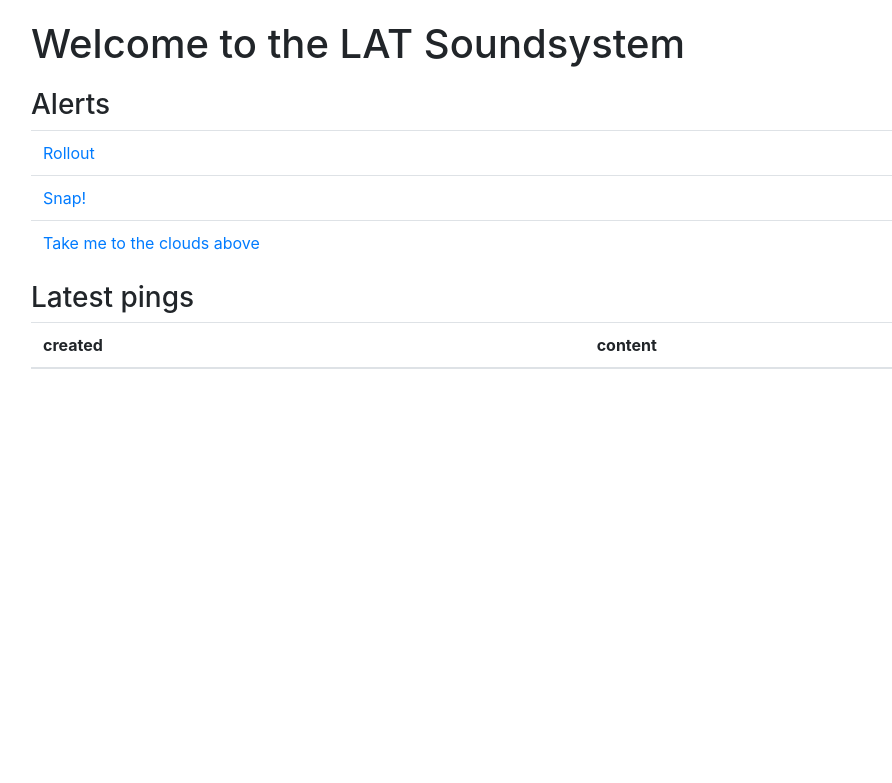
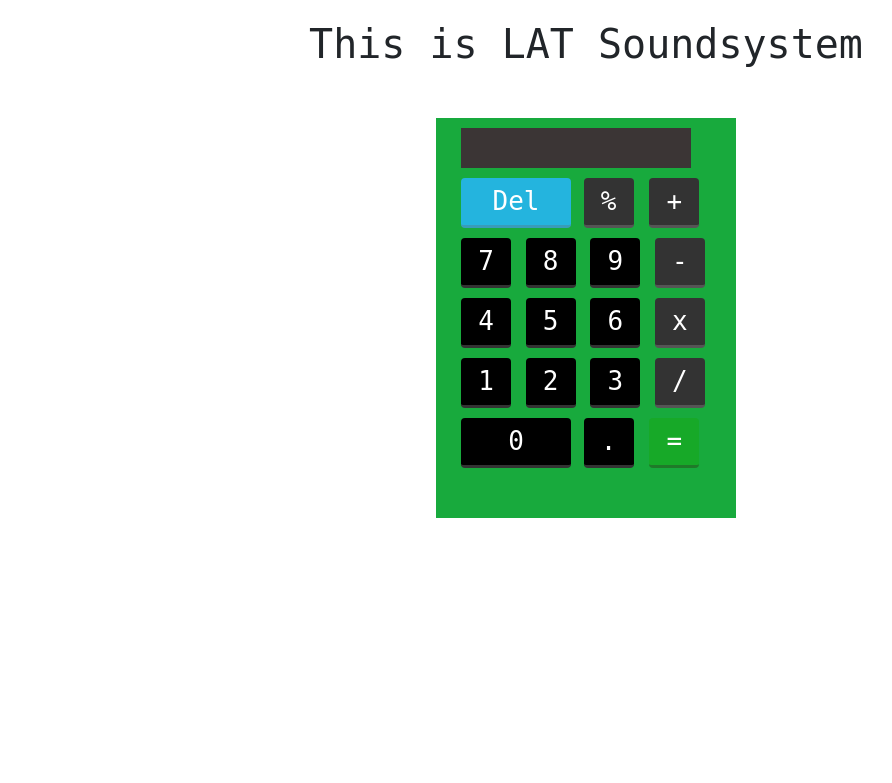
Before and after one commit to datadesk/lat-soundsystem, a Flask app: template templates/index.html in a window 1280 px wide. Shown: the top 783 px of the page, without its empty margins (54-946 px from the left). Run offline with Flask 2, Linux system fonts and the light colour scheme; the template is opened without the code that fills it, so the values that code supplies are empty; some libraries are stand-ins or nearby versions.

Commit message:
Go go go go go go

```diff
--- a/soundsystem.py
+++ b/soundsystem.py
@@ -1,6 +1,8 @@
 import os
 import dweepy
+import pygame
 from flask import Flask
+from flask import jsonify
 from flask import render_template
 app = Flask(__name__)
 
@@ -14,8 +16,16 @@ def homepage():
     """
     Homepage.
     """
+    return render_template("index.html")
+
+
+@app.route("/dweets/")
+def dweet_list():
+    """
+    Latest dweets
+    """
     object_list = dweepy.get_dweets_for(DWEEPY_NAME)
-    return render_template("index.html", object_list=object_list)
+    return render_template("dweet_list.html", object_list=object_list)
 
 
 @app.route("/rollout/")
@@ -23,9 +33,8 @@ def rollout():
     """
     What you got in that bag?
     """
-    path = os.path.join(THIS_DIR, 'rollout.wav')
-    _play(path)
-    return "ROOOOOLLLOUT!"
+    _play('rollout.wav')
+    return jsonify("ROOOOOLLLOUT!")
 
 
 @app.route("/hampster-dance/")
@@ -33,9 +42,8 @@ def hampster_dance():
     """
     The soundtrack of the Internet that once was.
     """
-    path = os.path.join(THIS_DIR, 'hampsterdance.wav')
-    _play(path)
-    return "Dance! Hampster! Dance!"
+    _play('hampsterdance.wav')
+    return jsonify("Dance! Hampster! Dance!")
 
 
 @app.route("/snap/")
@@ -43,9 +51,8 @@ def snap():
     """
     The Addams Family snaps it out.
     """
-    path = os.path.join(THIS_DIR, 'snap.wav')
-    _play(path)
-    return "OH SNAP!"
+    _play('snap.wav')
+    return jsonify("OH SNAP!")
 
 
 @app.route("/take-me-to-the-clouds-above/")
@@ -53,15 +60,13 @@ def take_me_to_the_clouds_above():
     """
     Let Whitney tell it.
     """
-    path = os.path.join(THIS_DIR, 'takemetothecloudsabove.wav')
-    _play(path)
-    return "Mmmm Hmmm!"
+    _play('take-me-to-the-clouds-above.wav')
+    return jsonify("Mmmm Hmmm!")
 
 
-def _play(path):
-    import pygame
+def _play(name):
     pygame.mixer.init()
-    pygame.mixer.music.load(path)
+    pygame.mixer.music.load(os.path.join(THIS_DIR, 'static', name))
     pygame.mixer.music.set_volume(1.0)
     pygame.mixer.music.play()
 
--- /dev/null
+++ b/static/index.css
@@ -0,0 +1,181 @@
+h1 {
+    text-align: center;
+}
+
+#background {
+    width:300px;
+    height:400px;
+    background:gray;
+    margin:50px auto;
+    -webkit-animation:bgChange 2s 2s alternate infinite;
+    transition: all 2s ease;
+}
+
+button {
+    border:0;
+    color:#fff;
+}
+
+#result {
+    display:block;
+    font-family: sans-serif;
+    width:230px;
+    height:40px;
+    margin:10px auto;
+    text-align: right;
+    border:0;
+    background:#3b3535;
+    color:#fff;
+    padding-top:20px;
+    font-size:20px;
+    margin-left: 25px;
+    outline: none;
+    overflow: hidden;
+    letter-spacing: 4px;
+    position: relative;
+    top:10px;
+}
+
+#result:hover {
+
+    cursor: text;
+
+}
+
+#first-rows {
+    margin-bottom: 20px;
+    position: relative;
+    top:10px;
+}
+
+.rows {
+    width:300px;
+    margin-top:10px;
+}
+
+#delete {
+    width:110px;
+    height:50px;
+    margin-left:25px;
+    border-radius:4px;
+}
+
+/* Aligning the division and dot button properly */
+.fall-back {
+    margin-left:3px !important;
+}
+
+/* Aligning the addition and equals to button properly */
+.align {
+    margin-left: 6px !important;
+}
+
+/* Button styling */
+.btn-style {
+    width:50px;
+    height:50px;
+    margin-left:5px;
+    border-radius:4px;
+}
+
+.eqn {
+    width:50px;
+    height:50px;
+    margin-left:5px;
+    border-radius:4px;
+}
+
+.first-child {
+ margin-left:25px;
+}
+
+
+/* Adding background color to the number values */
+ .num-bg {
+    background:#000;
+    color:#fff;
+    font-size:26px;
+    cursor:pointer;
+    outline:none;
+    border-bottom:3px solid #333;
+}
+
+ .num-bg:active {
+    background:#000;
+    color:#fff;
+    font-size:26px;
+    cursor:pointer;
+    outline:none;
+    box-shadow: inset 5px 5px 5px #555;
+}
+
+/*Adding background color to the operator values */
+.opera-bg {
+    background:#333;
+    color:#fff;
+    font-size:26px;
+    cursor: pointer;
+    outline:none;
+    border-bottom:3px solid #555;
+}
+
+.opera-bg:active {
+    background:#333;
+    color:#fff;
+    font-size:26px;
+    cursor: pointer;
+    outline:none;
+    box-shadow: inset 4px 4px 4px #555;
+}
+
+/*Adding a background color to the delete button */
+.del-bg {
+    background:#24b4de;
+    color:#fff;
+    font-size:26px;
+    cursor: pointer;
+    outline:none;
+    border-bottom:3px solid #399cb9;
+}
+
+.del-bg:active {
+    background:#24b4de;
+    color:#fff;
+    font-size:26px;
+    cursor: pointer;
+    outline:none;
+    box-shadow: inset 4px 4px 4px #399cb9;
+}
+
+/*Adding a background color to the equals to button */
+#eqn-bg {
+    background:#17a928;
+    color:#fff;
+    font-size:26px;
+    cursor: pointer;
+    outline:none;
+    border-bottom:3px solid #1f7a29;
+}
+
+#eqn-bg:active {
+    background:#17a928;
+    color:#fff;
+    font-size:26px;
+    cursor: pointer;
+    outline:none;
+    box-shadow: inset 4px 4px 4px #1f7a29;
+}
+
+@-webkit-keyframes bgChange {
+    0% {
+       background:#24b4de;
+    }
+
+    50% {
+      background:#17a928;
+    }
+
+    100% {
+        background:#399cb9;
+    }
+}
--- /dev/null
+++ b/templates/base.html
@@ -0,0 +1,23 @@
+<html>
+<head>
+	<meta name="viewport" content="width=device-width, initial-scale=1, shrink-to-fit=no">
+	<link rel="stylesheet" href="https://stackpath.bootstrapcdn.com/bootstrap/4.1.3/css/bootstrap.min.css" integrity="sha384-MCw98/SFnGE8fJT3GXwEOngsV7Zt27NXFoaoApmYm81iuXoPkFOJwJ8ERdknLPMO" crossorigin="anonymous">
+	<style>
+        body {
+            font-family: monospace;
+        }
+		h1 {
+			margin: 20px 0;
+		}
+	</style>
+    {% block css %}
+    {% endblock %}
+    <script src="https://ajax.googleapis.com/ajax/libs/jquery/3.3.1/jquery.min.js"></script>
+</head>
+<body>
+<div class="container">
+    {% block content %}
+    {% endblock %}
+</div>
+</body>
+</html>
--- a/templates/index.html
+++ b/templates/index.html
@@ -1,47 +1,62 @@
-<html>
-<head>
-	<meta name="viewport" content="width=device-width, initial-scale=1, shrink-to-fit=no">
-	<link rel="stylesheet" href="https://stackpath.bootstrapcdn.com/bootstrap/4.1.3/css/bootstrap.min.css" integrity="sha384-MCw98/SFnGE8fJT3GXwEOngsV7Zt27NXFoaoApmYm81iuXoPkFOJwJ8ERdknLPMO" crossorigin="anonymous">
-	<style>
-		h1 {
-			margin: 20px 0;
+{% extends "base.html" %}
+
+{% block css %}
+	<link rel="stylesheet" href="/static/index.css"></link>
+{% endblock %}
+
+{% block content %}
+	<h1>This is LAT Soundsystem</h1>
+
+	<div id="background">
+
+	        <div id="result"></div>
+
+	         <div id="main">
+	             <div id="first-rows">
+	              <button class="del-bg" id="delete">Del</button>
+	                 <button value="%" class="btn-style operator opera-bg fall-back">%</button>
+	                 <button value="+" class="btn-style opera-bg value align operator">+</button>
+	                 </div>
+
+	               <div class="rows">
+	             	 <button value="7" onclick="play('take-me-to-the-clouds-above');" class="btn-style num-bg num first-child">7</button>
+	                 <button value="8" onclick="play('take-me-to-the-clouds-above');" class="btn-style num-bg num">8</button>
+	                 <button value="9" onclick="play('take-me-to-the-clouds-above');" class="btn-style num-bg num">9</button>
+	                 <button value="-" class="btn-style opera-bg operator">-</button>
+	               </div>
+
+	                 <div class="rows">
+	                 <button value="4" onclick="play('snap');" class="btn-style num-bg num first-child">4</button>
+	                 <button value="5" onclick="play('snap');" class="btn-style num-bg num">5</button>
+	                 <button value="6" onclick="play('snap');" class="btn-style num-bg num">6</button>
+	                 <button value="*" class="btn-style opera-bg operator">x</button>
+	                 </div>
+
+	                 <div class="rows">
+	                 <button value="1" onclick="play('rollout');" class="btn-style num-bg num first-child">1</button>
+	                 <button value="2" onclick="play('rollout');" class="btn-style num-bg num">2</button>
+	                 <button value="3" onclick="play('rollout');" class="btn-style num-bg num">3</button>
+	                 <button value="/" class="btn-style opera-bg operator">/</button>
+	                 </div>
+
+	                 <div class="rows">
+	                 <button value="0" class="num-bg zero" id="delete">0</button>
+	                 <button value="." class="btn-style num-bg period fall-back">.</button>
+	                 <button value="=" id="eqn-bg" class="eqn align">=</button>
+	                 </div>
+
+	             </div>
+
+	         </div>
+
+	<script>
+		var play = function (name) {
+			// For the user
+			var audio = new Audio('/static/' + name + ".wav");
+			audio.play();
+			// On the soundsystem
+			var url = "/" + name + "/";
+			$.ajax(url, function (data) { console.log(data); })
 		}
-	</style>
-</head>
-<body>
-<div class="container">
-	<h1>Welcome to the LAT Soundsystem</h1>
-
-	<h3>Alerts</h3>
-	<table class="table">
-		<tr>
-			<td><a href="/rollout/">Rollout</a></td>
-		</tr>
-		<tr>
-			<td><a href="/snap/">Snap!</a></td>
-		</tr>
-		<tr>
-			<td><a href="/take-me-to-the-clouds-above/">Take me to the clouds above</a></td>
-		</tr>
-	</table>
-
-	<h3>Latest pings</h3>
-	<table class="table">
-		<thead>
-			<tr>
-				<th>created</th>
-				<th>content</th>
-			</tr>
-		</thead>
-		<tbody>
-			{% for obj in object_list %}
-			<tr>
-				<td>{{ obj.created }}</td>
-				<td>{{ obj.content }}</td>
-			</tr>
-			{% endfor %}
-		</tbody>
-	</table>
-</div>
-</body>
-</html>
+	</script>
+{% endblock %}
```
Also changed, not shown: templates/dweet_list.html (added, +21 -0 lines), 14 other files.
